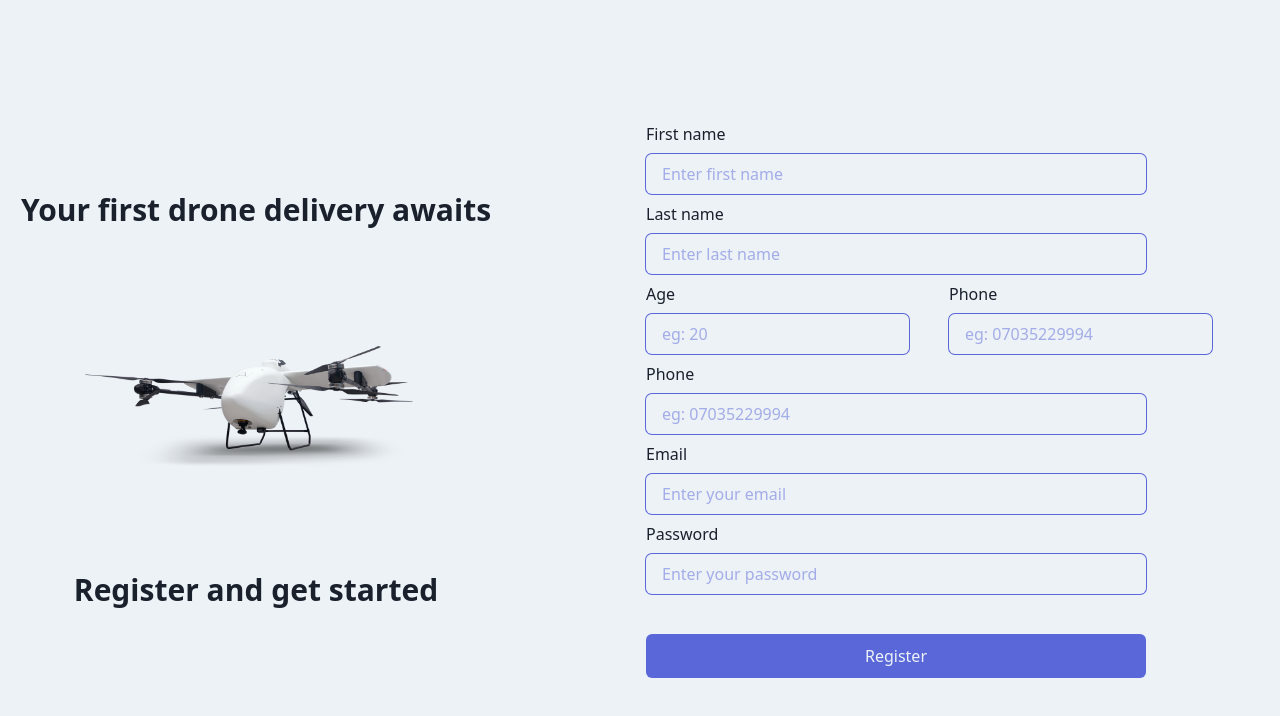
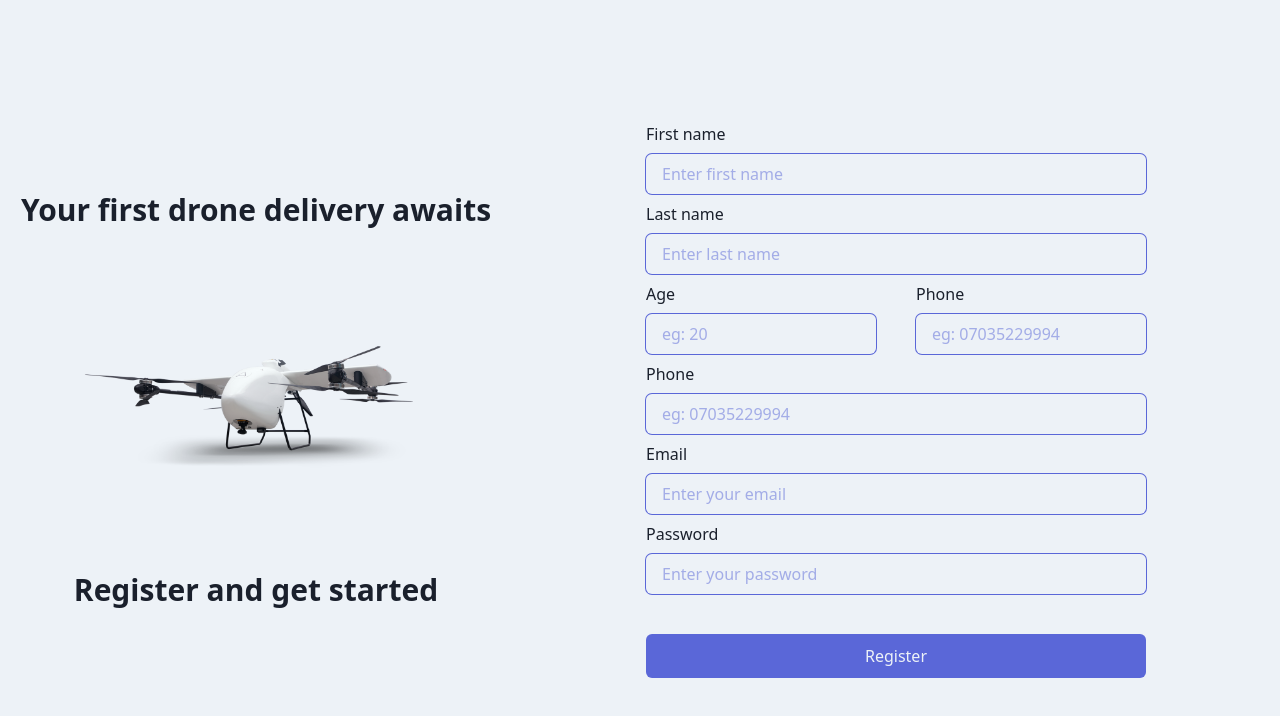
Before and after one commit to Uchenna99/Evtol-Delivery, a React (Vite) app: page /signup in a window 1280 px wide. Shown: the top 716 px of the page. Built offline with nearby package versions, Linux system fonts and the light colour scheme.

Commit message:
added input component

```diff
--- /dev/null
+++ b/src/components/ButtonLoader.tsx
@@ -0,0 +1,11 @@
+
+
+const ButtonLoader = () => {
+  return (
+    <div className="w-full h-full">
+
+    </div>
+  )
+}
+
+export default ButtonLoader;
--- a/src/components/InputText.tsx
+++ b/src/components/InputText.tsx
@@ -7,7 +7,7 @@ interface Props {
 
 const InputText = ({ title, placeHolder }:Props) => {
   return (
-    <div className="w-full flex flex-col gap-2">
+    <div className="w-full min-w-[100px] flex flex-col gap-2">
         <label htmlFor="input" className="text-text">{title}</label>
         <input type="text"
             id="input"
```
